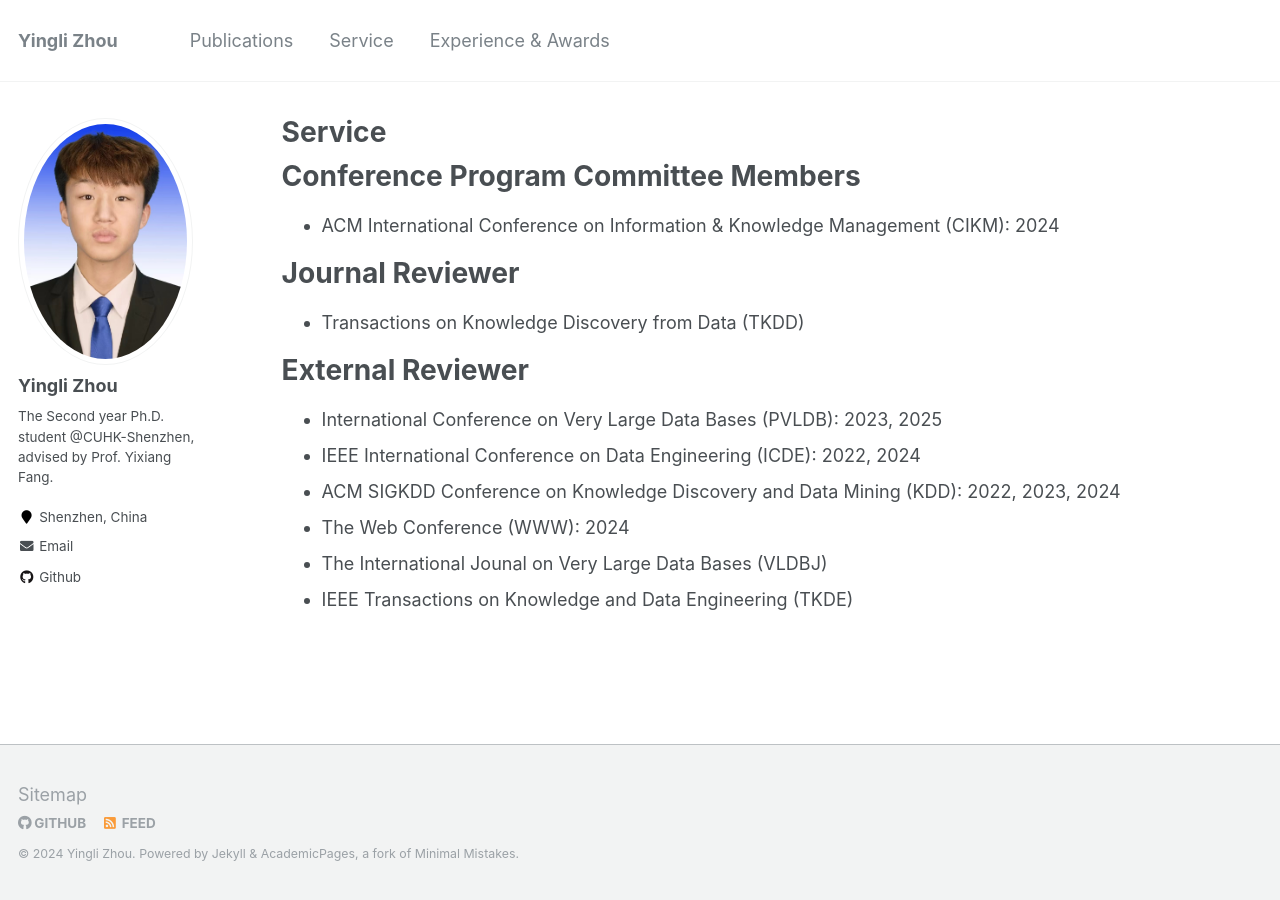
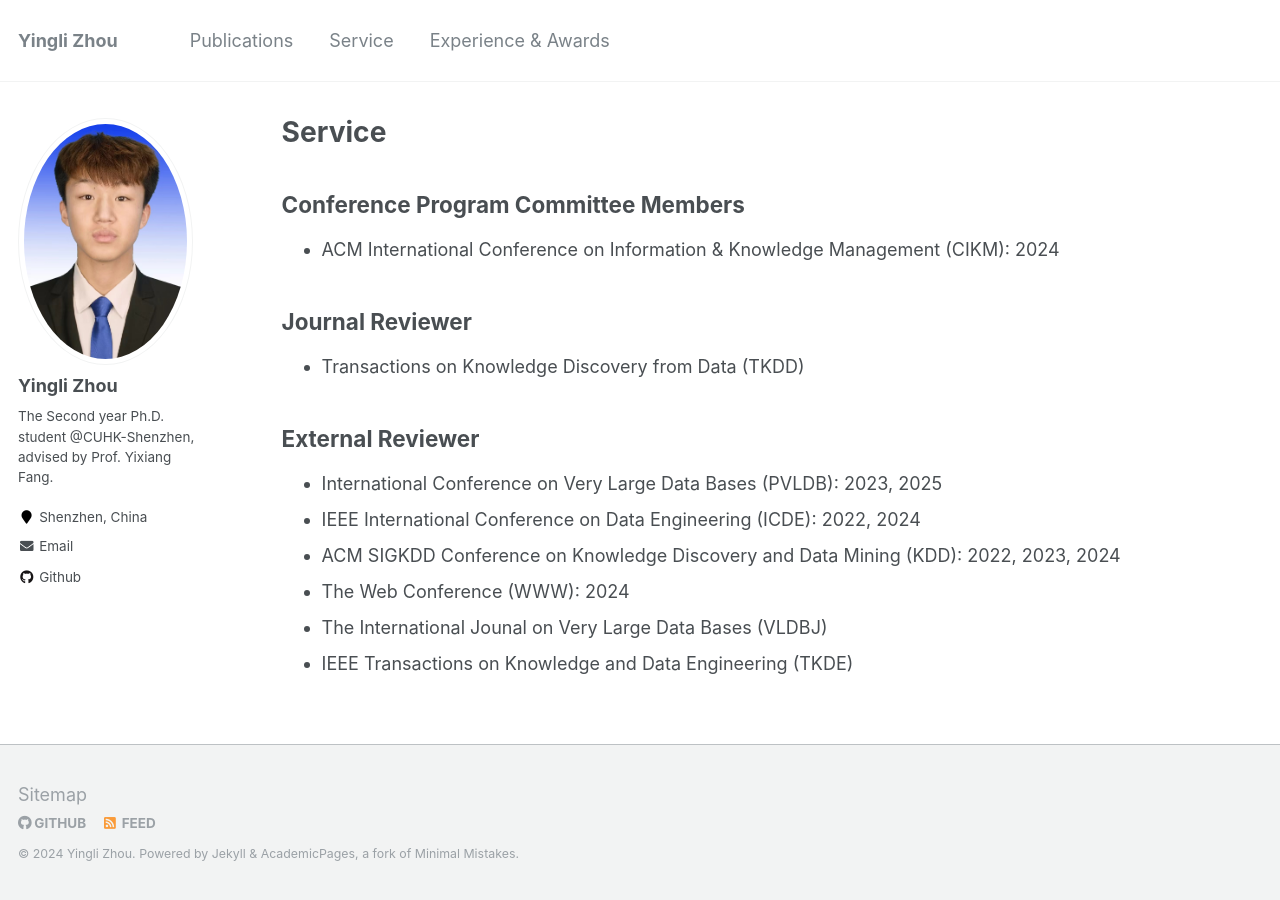
Before and after one commit to yujiachen99/yujiachen99.github.io, a Jekyll site: the page built from _pages/service.md, in a window 1280 px wide. Built offline with Jekyll 4.4.1, drawn with Linux system fonts in a browser that asks for light colours.

Commit message:
update_award

```diff
--- a/_pages/service.md
+++ b/_pages/service.md
@@ -6,21 +6,21 @@ author_profile: true
 ---
 
 
-Conference Program Committee Members
-======
+## Conference Program Committee Members
+
 
 * ACM International Conference on Information & Knowledge Management (CIKM): 2024
 
 
-Journal Reviewer
-======
+## Journal Reviewer
+
 
 
 * Transactions on Knowledge Discovery from Data (TKDD)
 
 
-External Reviewer
-======
+## External Reviewer
+
 
 * International Conference on Very Large Data Bases (PVLDB): 2023, 2025
 * IEEE International Conference on Data Engineering (ICDE): 2022, 2024
```
